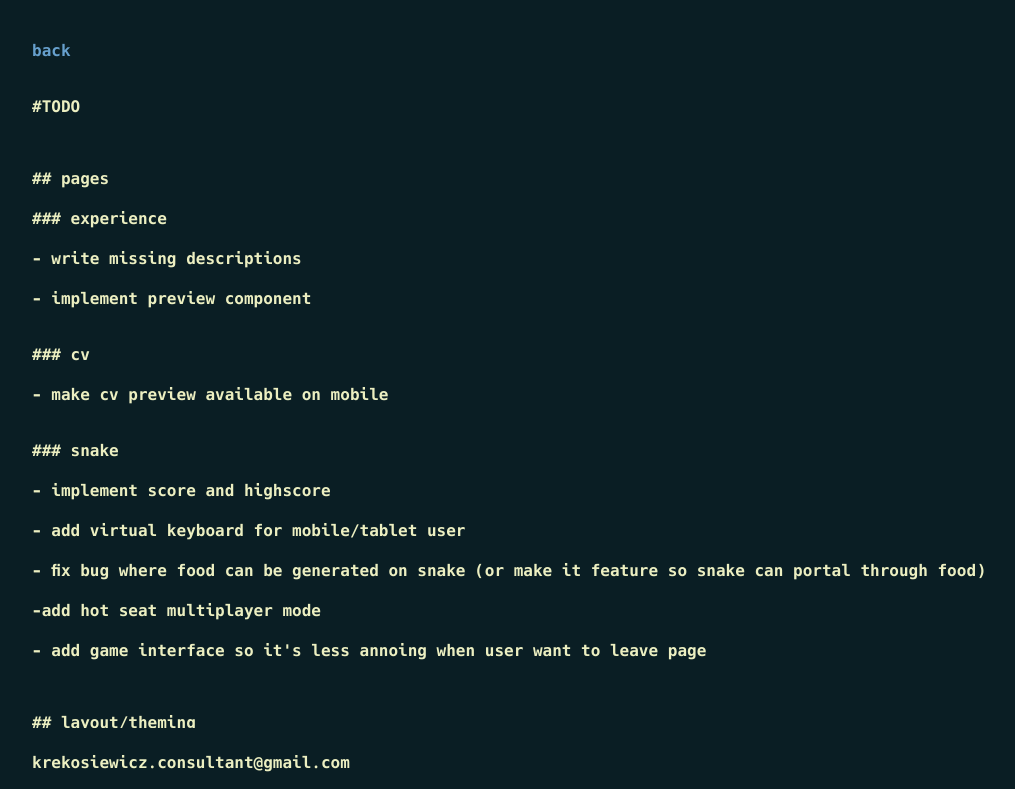
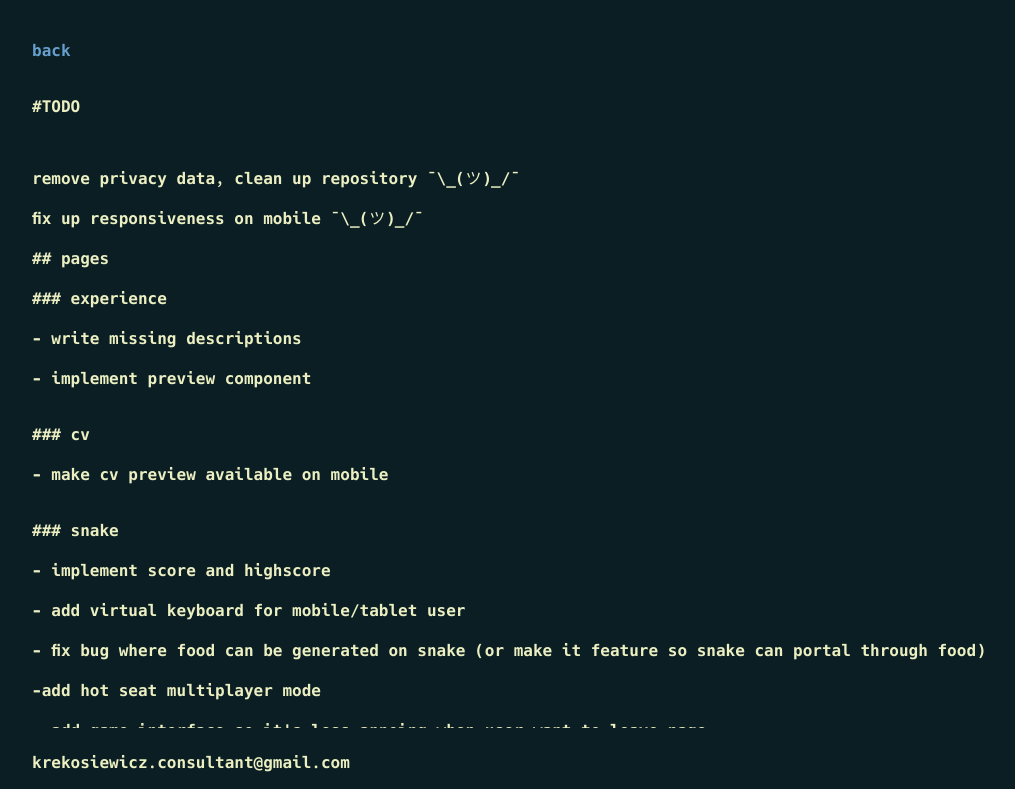
Before and after one commit to krekosiewicz/krekosiewicz.github.io, a plain HTML site: page web/pages/releaseNotes.html in a window 1280 px wide. Shown: the top 789 px of the page, without its empty margins (0-1015 px from the left). Drawn offline with Linux system fonts and the light colour scheme.

Commit message:
add crucials to todo

```diff
--- a/web/pages/releaseNotes.html
+++ b/web/pages/releaseNotes.html
@@ -13,6 +13,8 @@
     </div>
 
     <p style="padding-bottom:32px">#TODO</p>
+    <p>remove privacy data, clean up repository  ¯\_(ツ)_/¯</p>
+    <p>fix up responsiveness on mobile ¯\_(ツ)_/¯</p>
     <p>## pages</p>
     <p>### experience </p>
     <p>- write missing descriptions</p>
```
